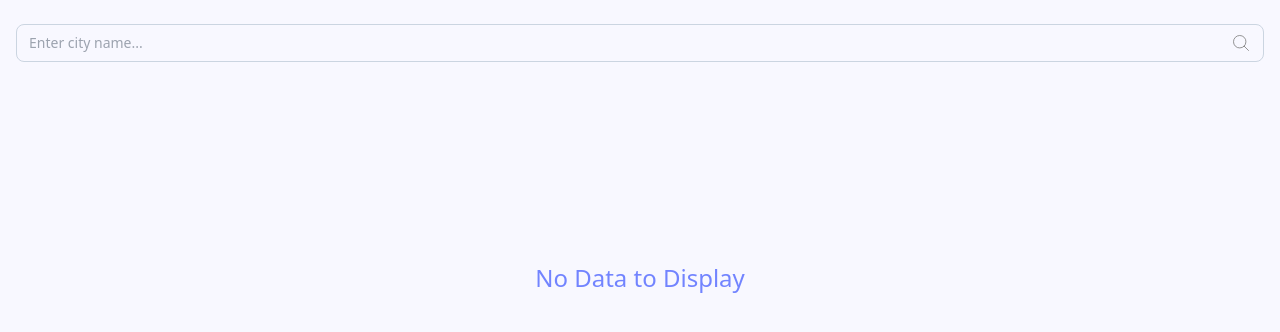
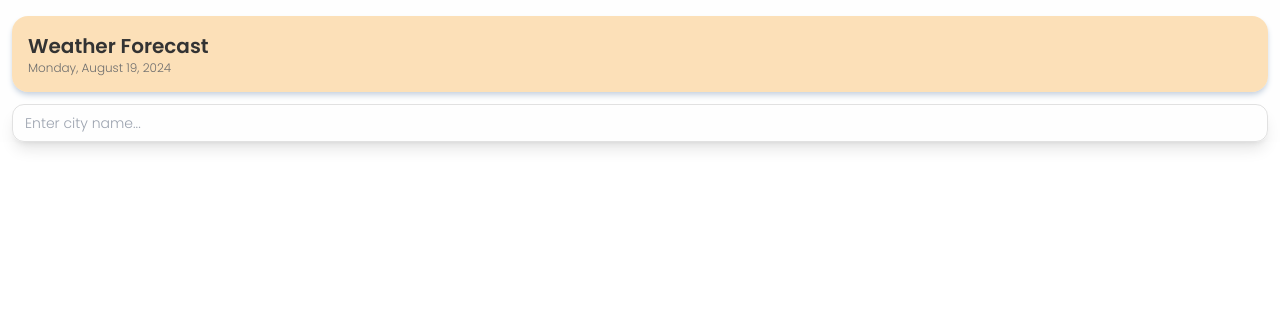
Before and after one commit to mkpanq/weather-app, a React (Vite) app: page / in a window 1280 px wide. Shown: the top 332 px of the page. Built offline with nearby package versions, Linux system fonts and the light colour scheme.

Commit message:
Improve UI, add iconify plugin, some margin + padding adjustment

```diff
--- a/index.html
+++ b/index.html
@@ -5,6 +5,12 @@
     <link rel="icon" type="image/svg+xml" href="/vite.svg" />
     <meta name="viewport" content="width=device-width, initial-scale=1.0" />
     <title>Weather App</title>
+    <link rel="preconnect" href="https://fonts.googleapis.com" />
+    <link rel="preconnect" href="https://fonts.gstatic.com" crossorigin />
+    <link
+      href="https://fonts.googleapis.com/css2?family=Poppins:ital,wght@0,100;0,200;0,300;0,400;0,500;0,600;0,700;0,800;0,900;1,100;1,200;1,300;1,400;1,500;1,600;1,700;1,800;1,900&display=swap"
+      rel="stylesheet"
+    />
   </head>
   <body>
     <div id="root"></div>
--- a/package.json
+++ b/package.json
@@ -21,6 +21,9 @@
   },
   "devDependencies": {
     "@eslint/js": "^9.9.0",
+    "@iconify-json/material-symbols-light": "^1.1.28",
+    "@iconify-json/wi": "^1.1.9",
+    "@iconify/tailwind": "^1.1.2",
     "@tanstack/eslint-plugin-query": "^5.51.15",
     "@types/react": "^18.3.3",
     "@types/react-dom": "^18.3.0",
--- a/src/components/Dashboard.tsx
+++ b/src/components/Dashboard.tsx
@@ -12,8 +12,23 @@ const Dashboard = () => {
   const { isFetching, error, data, refetch } = useQueryData(currentCity);
 
   return (
-    <div className="bg-background h-screen w-full flex flex-col">
-      <div className="mx-4 my-6 space-y-2">
+    <div className="bg-whiteish h-full w-full flex flex-col font-poppins">
+      <div className="space-y-3 mx-3 mt-4">
+        <header className="border-b-0.5 border-greyish shadow-md shadow-greyish bg-secondary/70 px-4 py-4 rounded-2xl flex flex-row justify-between items-center">
+          <div className="flex flex-col">
+            <p className="font-semibold text-xl text-title">Weather Forecast</p>
+            <p className="font-light text-xs text-subtitle">
+              {new Date().toLocaleDateString("en-US", {
+                weekday: "long",
+                year: "numeric",
+                month: "long",
+                day: "numeric",
+              })}
+            </p>
+          </div>
+          <span className="icon-[wi--night-alt-cloudy-windy] text-accent text-5xl" />
+        </header>
+
         <SearchBar setCurrentCity={setCurrentCity} />
         <LastSearches setCurrentCity={setCurrentCity} />
       </div>
@@ -22,7 +37,7 @@ const Dashboard = () => {
       {/* Emmpty state when no data is fetched */}
       {/* Error state when fetching ends with Error */}
       {/* Fetching state when refreshing / fetching data */}
-
+      {/* <div className="h-full">
         {isFetching ? (
           <FetchingState />
         ) : error ? (
@@ -32,6 +47,7 @@ const Dashboard = () => {
         ) : (
           <EmptyState />
         )}
+      </div> */}
     </div>
   );
 };
--- a/src/components/LastSearches.tsx
+++ b/src/components/LastSearches.tsx
@@ -13,20 +13,18 @@ const LastSearches = ({
 
   return (
     cacheData.length > 0 && (
-      <div className="text-[10px]">
-        <p className="px-1 font-extralight">Last searched cities</p>
-        <ul className="flex flex-row gap-1 my-1 text-nowrap overflow-x-auto scrollbar-hide">
+      <ul className="flex flex-row gap-1 text-nowrap overflow-x-auto scrollbar-hide">
         {cacheData.map((data) => (
           <li key={data.queryKey.city}>
-              <button onClick={() => onClickHandler(data.queryKey.city)}>
-                <div className="px-5 py-1 rounded-lg bg-primary/70 text-gray-100 font-semibold">
+            <button
+              onClick={() => onClickHandler(data.queryKey.city)}
+              className="text-[10px] px-5 py-1 rounded-full bg-accent text-whiteish/90 align-middle"
+            >
               {data.data.location.name}
-                </div>
             </button>
           </li>
         ))}
       </ul>
-      </div>
     )
   );
 };
--- a/src/components/SearchBar.tsx
+++ b/src/components/SearchBar.tsx
@@ -1,5 +1,3 @@
-import { SearchIcon } from "../icons/SearchIcon";
-
 export const SearchBar = ({
   setCurrentCity,
 }: {
@@ -13,7 +11,7 @@ export const SearchBar = ({
   };
 
   return (
-    <div className="border border-slate-300 rounded-lg py-2 px-3">
+    <div className="shadow-lg border border-subtitle/20 rounded-xl py-2 px-3">
       <form
         onSubmit={onSubmitHandler}
         className="
@@ -33,11 +31,11 @@ export const SearchBar = ({
           text-sm
           border-none
           font-light
-          text-slate-800
+          text-subtitle
         "
         />
         <button>
-          <SearchIcon />
+          <span className="icon-[material-symbols-light--search] text-2xl align-middle" />
         </button>
       </form>
     </div>
--- a/src/components/states/EmptyState.tsx
+++ b/src/components/states/EmptyState.tsx
@@ -1,6 +1,6 @@
 const EmptyState = () => {
   return (
-    <div className="bg-background w-full h-96 flex items-center justify-center">
+    <div className="bg-whiteish w-full h-96 flex items-center justify-center">
       <p className="text-2xl text-primary">No Data to Display</p>
     </div>
   );
--- a/src/components/states/ErrorState.tsx
+++ b/src/components/states/ErrorState.tsx
@@ -2,7 +2,7 @@ import { WeatherAPIErrorType } from "../../lib/types";
 
 const ErrorState = ({ error }: { error: WeatherAPIErrorType }) => {
   return (
-    <div className="bg-background w-full h-96 flex items-center justify-center">
+    <div className="bg-whiteish w-full h-96 flex items-center justify-center">
       <p className="text-2xl text-primary">{error.message}</p>
     </div>
   );
--- a/src/components/states/FetchingState.tsx
+++ b/src/components/states/FetchingState.tsx
@@ -1,6 +1,6 @@
 const FetchingState = () => {
   return (
-    <div className="bg-background w-full h-96 flex items-center justify-center">
+    <div className="bg-whiteish w-full h-96 flex items-center justify-center">
       <p className="text-2xl text-primary">Loading...</p>
     </div>
   );
--- a/src/icons/SearchIcon.tsx
+++ /dev/null
@@ -1,18 +0,0 @@
-export const SearchIcon = () => {
-  return (
-    <svg
-      xmlns="http://www.w3.org/2000/svg"
-      fill="none"
-      viewBox="0 0 24 24"
-      strokeWidth={1}
-      stroke="gray"
-      className="size-5"
-    >
-      <path
-        strokeLinecap="round"
-        strokeLinejoin="round"
-        d="m21 21-5.197-5.197m0 0A7.5 7.5 0 1 0 5.196 5.196a7.5 7.5 0 0 0 10.607 10.607Z"
-      />
-    </svg>
-  );
-};
--- a/tailwind.config.js
+++ b/tailwind.config.js
@@ -1,14 +1,24 @@
+const { addDynamicIconSelectors } = require("@iconify/tailwind");
+
 /** @type {import('tailwindcss').Config} */
 export default {
   content: ["./index.html", "./src/**/*.{js,ts,jsx,tsx}"],
   theme: {
     extend: {
       colors: {
-        background: "#F8F8FF",
-        primary: "#7284FF",
-        secondary: "#9eaaff",
+        primary: "#FBD477",
+        secondary: "#FCD59C",
+        accent: "#D36D58",
+        secondAccent: "#75635E",
+        whiteish: "#FEFEFE",
+        title: "#333333",
+        subtitle: "#6e6e6e",
+        greyish: "#cbd5e1",
+      },
+      fontFamily: {
+        poppins: ["Poppins", "sans-serif"],
       },
     },
   },
-  plugins: [require("tailwind-scrollbar-hide")],
+  plugins: [require("tailwind-scrollbar-hide"), addDynamicIconSelectors()],
 };
```
Also changed, not shown: 1 other file (tests, documents, lock files or other folders). Lines whose indentation alone changed are shown as unchanged.
